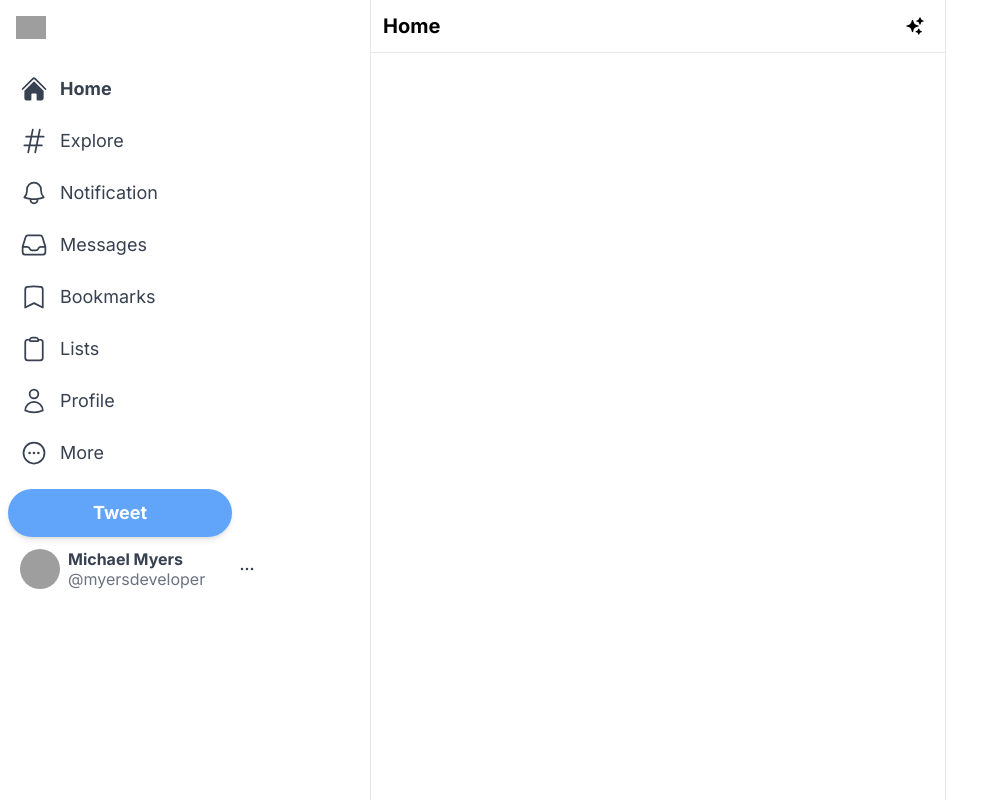
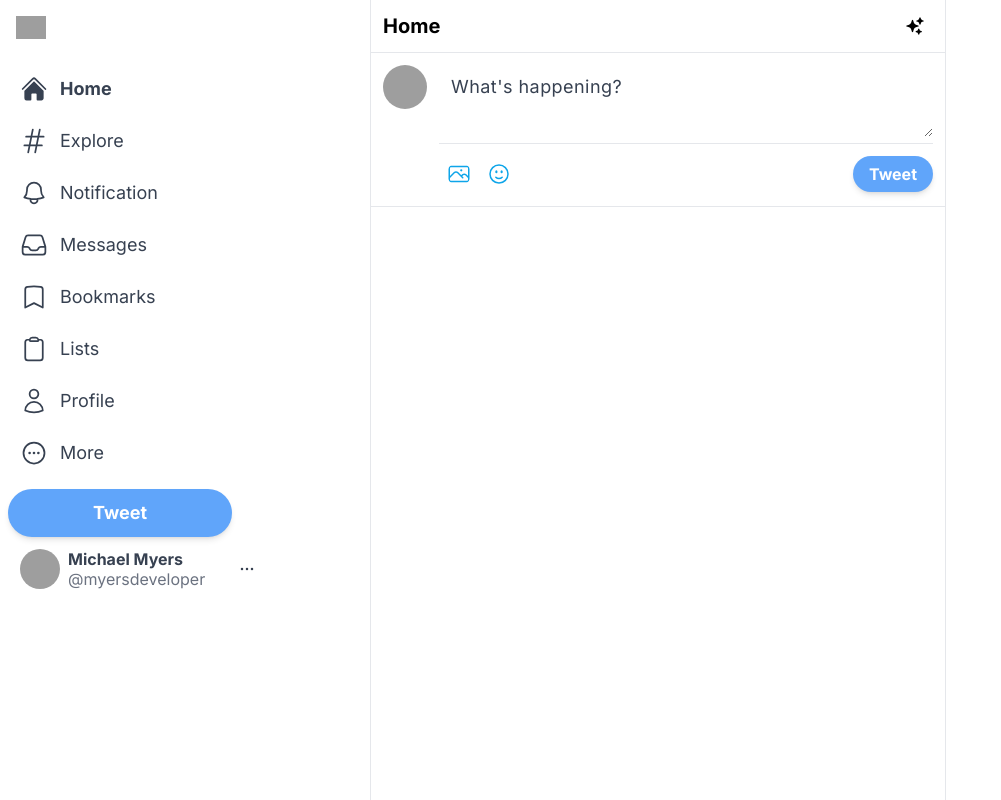
Before and after one commit to devmoek/twitter, a Next.js app: page / in a window 1280 px wide. Shown: the whole page, without its empty margins (0-1001 px from the left). Built offline with nearby package versions, Linux system fonts and the light colour scheme; grey boxes are pictures that could not be loaded.

Commit message:
add input + tailwind forms plugin

```diff
--- a/package.json
+++ b/package.json
@@ -18,5 +18,8 @@
     "react": "18.2.0",
     "react-dom": "18.2.0",
     "tailwindcss": "3.3.3"
+  },
+  "devDependencies": {
+    "@tailwindcss/forms": "^0.5.4"
   }
 }
--- a/src/app/components/Feed.js
+++ b/src/app/components/Feed.js
@@ -1,4 +1,5 @@
 import { SparklesIcon } from "@heroicons/react/24/solid";
+import Input from "./Input";
 
 const Feed = () => {
   return (
@@ -9,6 +10,7 @@
           <SparklesIcon className="h-5" />
         </div>
       </div>
+      <Input />
     </div>
   );
 };
--- /dev/null
+++ b/src/app/components/Input.js
@@ -0,0 +1,33 @@
+import { PhotoIcon, FaceSmileIcon } from "@heroicons/react/24/outline";
+
+const Input = () => {
+  return (
+    <div className="flex border-b border-gray-200 p-3 space-x-3">
+      <img
+        src="http://localhost:3000/_next/image?url=https%3A%2F%2Ffiverr-res.cloudinary.com%2Ft_profile_original%2Cq_auto%2Cf_auto%2Fattachments%2Fprofile%2Fphoto%2Fcfa032fe1915b1f62c32b4397232c550-1642570351123%2F23f0f574-7271-4058-a973-30bf8b20eacd.jpg&w=128&q=75"
+        alt="user avatar"
+        className="h-11 w-11 rounded-full cursor-pointer hover:brightness-95"
+      />
+      <div className="w-full divide-y divide-gray-200">
+        <div className="">
+          <textarea
+            className="w-full border-none focus:ring-0 text-lg placeholder-gray-700 tracking-wide min-h-[50px] text-gray-700"
+            rows="2"
+            placeholder="What's happening?"
+          ></textarea>
+        </div>
+        <div className="flex items-center justify-between pt-2.5">
+          <div className="flex">
+            <PhotoIcon className="h-10 w-10 hover p-2 text-sky-500 hover:bg-sky-100" />
+            <FaceSmileIcon className="h-10 w-10 hover p-2 text-sky-500 hover:bg-sky-100" />
+          </div>
+          <button className="bg-blue-400 text-white px-4 py-1.5 rounded-full font-bold shadow-md hover:brightness-95 disabled:opacity-50">
+            Tweet
+          </button>
+        </div>
+      </div>
+    </div>
+  );
+};
+
+export default Input;
--- a/tailwind.config.js
+++ b/tailwind.config.js
@@ -1,18 +1,18 @@
 /** @type {import('tailwindcss').Config} */
 module.exports = {
   content: [
-    './src/pages/**/*.{js,ts,jsx,tsx,mdx}',
-    './src/components/**/*.{js,ts,jsx,tsx,mdx}',
-    './src/app/**/*.{js,ts,jsx,tsx,mdx}',
+    "./src/pages/**/*.{js,ts,jsx,tsx,mdx}",
+    "./src/components/**/*.{js,ts,jsx,tsx,mdx}",
+    "./src/app/**/*.{js,ts,jsx,tsx,mdx}",
   ],
   theme: {
     extend: {
       backgroundImage: {
-        'gradient-radial': 'radial-gradient(var(--tw-gradient-stops))',
-        'gradient-conic':
-          'conic-gradient(from 180deg at 50% 50%, var(--tw-gradient-stops))',
+        "gradient-radial": "radial-gradient(var(--tw-gradient-stops))",
+        "gradient-conic":
+          "conic-gradient(from 180deg at 50% 50%, var(--tw-gradient-stops))",
       },
     },
   },
-  plugins: [],
-}
+  plugins: [require("@tailwindcss/forms")],
+};
```
Also changed, not shown: 1 other file (tests, documents, lock files or other folders).
